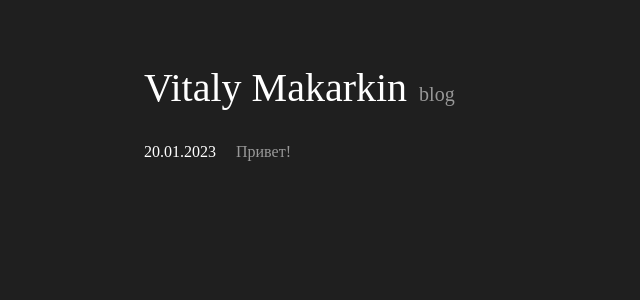
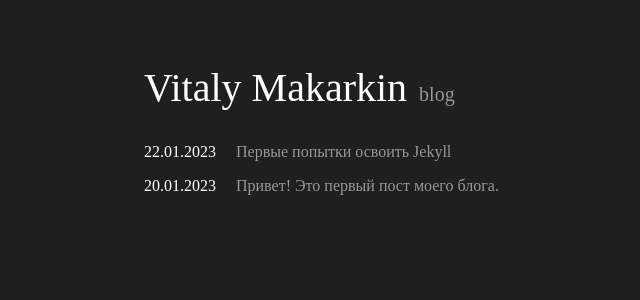
Before and after one commit to VitalyMakarkin/vitalymakarkin.github.io, a Jekyll site: the page built from index.md, in a window 1280 px wide. Shown: the top 300 px of the page, without its empty margins (136-776 px from the left). Built offline with Jekyll 4.4.1, drawn with Linux system fonts in a browser that asks for light colours.

Commit message:
Add test post

```diff
--- a/_layouts/home.html
+++ b/_layouts/home.html
@@ -15,7 +15,7 @@ layout: default
   {%- if posts.size > 0 -%}
   <ul class="post-list">
     {%- for post in posts -%}
-    <li>
+    <li class="post-list-item">
       <a href="{{ post.url | relative_url }}">
         {%- assign date_format = site.minima.date_format | default: "%d.%m.%Y" -%}
         <span class="post-date">{{ post.date | date: date_format }}</span>
--- a/_posts/2023-01-21-welcome-to-my-blog.md
+++ b/_posts/2023-01-21-welcome-to-my-blog.md
@@ -1,6 +1,6 @@
 ---
 layout: post
-title:  "Привет!"
+title:  "Привет! Это первый пост моего блога."
 date:   2023-01-21 00:00:00 +0300
 ---
 Привет.\
--- /dev/null
+++ b/_posts/2023-01-23-jekyll-tool.md
@@ -0,0 +1,7 @@
+---
+layout: post
+title:  "Первые попытки освоить Jekyll"
+date:   2023-01-23 00:00:00 +0300
+---
+Сейчас это лишь демонстрационный пост.\
+To be continued...
--- a/_sass/blog.scss
+++ b/_sass/blog.scss
@@ -59,6 +59,10 @@ a {
   list-style: none;
 }
 
+.post-list-item {
+  margin-bottom: 1em;
+}
+
 .post-date {
   color: #ffffff;
   margin-right: 1em;
```
